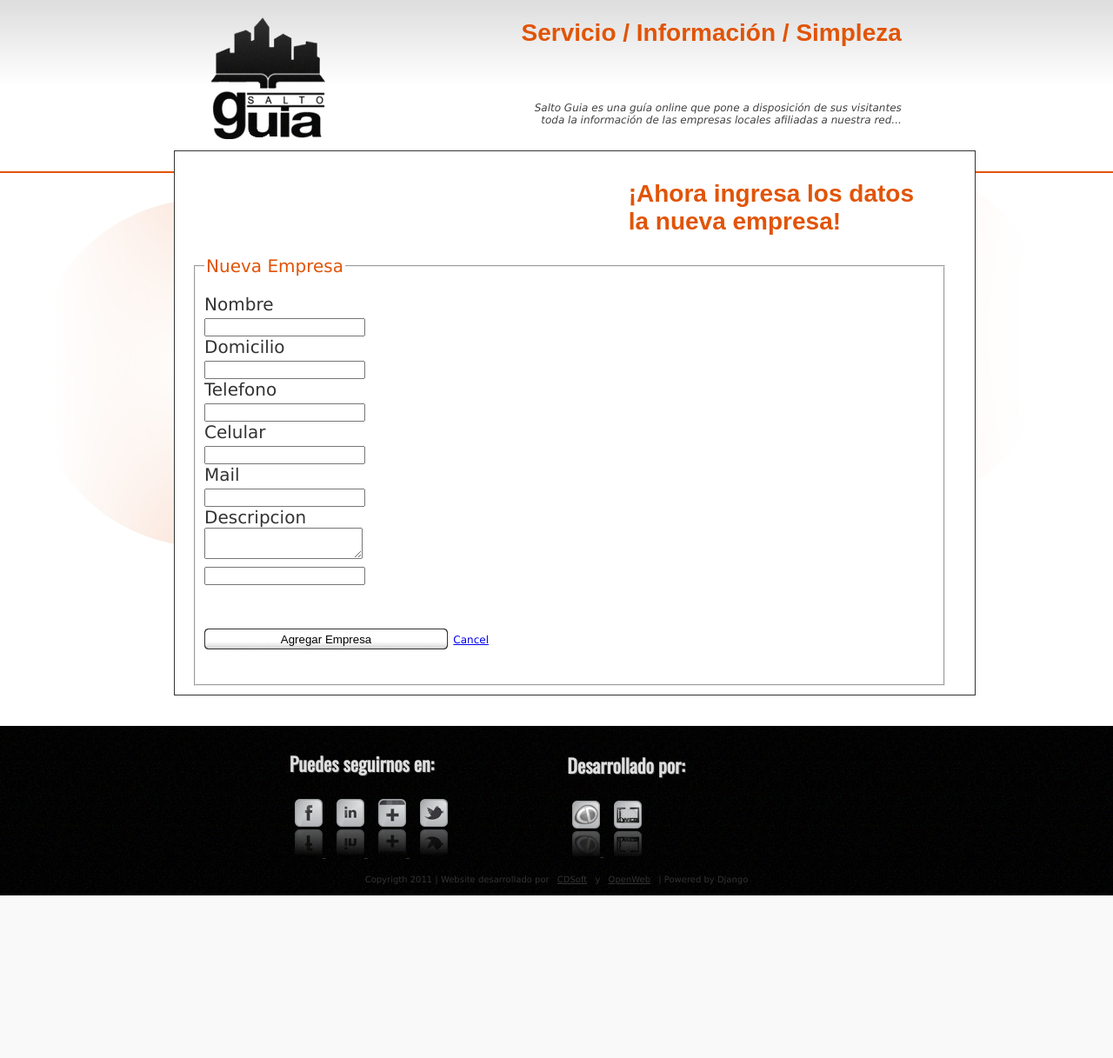
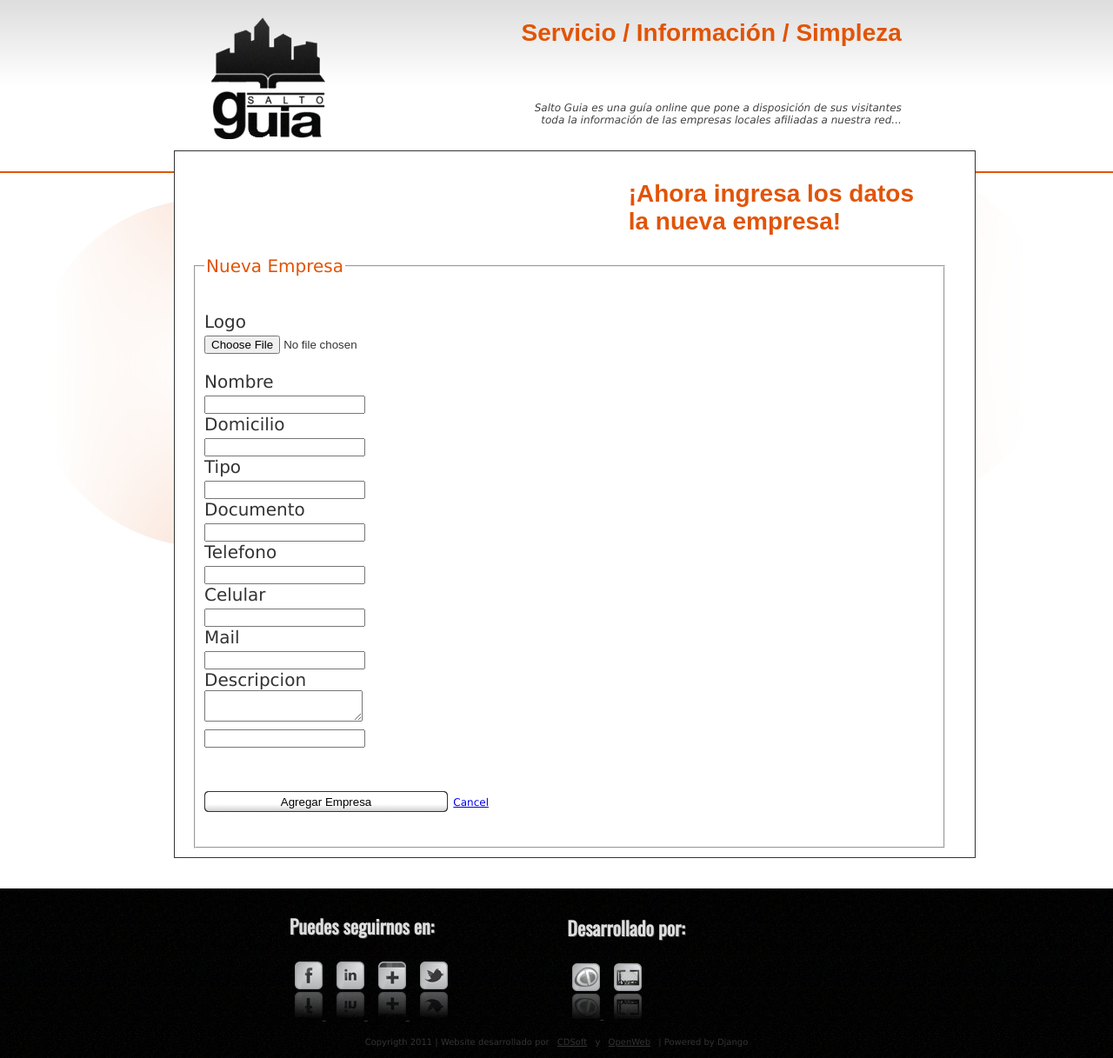
Before and after one commit to cdocarmo/saltoguia, a Django app: template apps/empresa/templates/empresa/ingreso-de-empresa.html in a window 1280 px wide. Shown: the part 43-1260 px from the top of the page at 87% size. Before the commit the page ends 1073 px from the top, so only its background shows below. Run offline with Django 3.2, Linux system fonts and the light colour scheme; the template is opened without the code that fills it: most values are stand-ins (such as "Sample title", 1, 10 or a date in 2020); form fields are guessed from the names that the template uses; some libraries are stand-ins or nearby versions; some web fonts are replaced.

Commit message:
Algunos ajustes en el Modelo, ingreso de mas datos en la empresa

```diff
--- a/apps/empresa/templates/empresa/ingreso-de-empresa.html
+++ b/apps/empresa/templates/empresa/ingreso-de-empresa.html
@@ -17,9 +17,19 @@
 
 <h2 id="form-description">¡Ahora ingresa los datos <br /> la nueva empresa!</h2>
 
-<form class="forms" method="post" id="form_company_singup">
+<form class="forms" method="post" id="form_company_singup" enctype="multipart/form-data">
 	<fieldset id="company_data">
 		<legend>Nueva Empresa</legend>
+
+		<p class="upload-avatar">
+			{{ form.logo.label_tag }}<br/>
+
+			{{ form.logo }}{% if logo.field.required %} <span title="{% trans "This field is required" %}">*</span>{% endif %}<br />
+			<span>{{ form.logo.help_text }}</span>
+			{% if form.logo.errors %}
+				<span class="error_msg">{{ form.logo.errors|join:"; " }}</span>
+		    {% endif %}
+		  </p>
 
 		{{ form.nombre.label_tag }}<br />
 		{{ form.nombre }}<br />
@@ -30,6 +40,17 @@
 		{{ form.domicilio }}<br />
 		<span>{{ form.domicilio.help_text }}</span>
 		{% if form.domicilio.errors %}<span class="error_msg">{{ form.domicilio.errors|join:"; " }}</span>{% endif %}
+
+		{{ form.tipo.label_tag }}<br />
+		{{ form.tipo }}<br />
+		<span>{{ form.tipo.help_text }}</span>
+		{% if form.tipo.errors %}<span class="error_msg">{{ form.tipo.errors|join:"; " }}</span>{% endif %}
+
+		{{ form.documento.label_tag }}<br />
+		{{ form.documento }}<br />
+		<span>{{ form.documento.help_text }}</span>
+		{% if form.documento.errors %}<span class="error_msg">{{ form.documento.errors|join:"; " }}</span>{% endif %}
+
 
 		{{ form.telefono.label_tag }}<br />
 		{{ form.telefono }}<br />
--- a/apps/empresa/views.py
+++ b/apps/empresa/views.py
@@ -25,12 +25,11 @@ def crear_empresa(request, step=1):
     #return HttpResponse(str(step))
     if request.method == "POST":
         if step == '1':
-            form_Empresa = EmpresaForm(request.POST)
-
+            form_Empresa = EmpresaForm(request.POST, request.FILES)
             if form_Empresa.is_valid():
-                #return HttpResponse(str(step))
                 empresa = form_Empresa.save(commit=False)
                 empresa.user = request.user
+
                 empresa.save()
                 form = Empresa_ServicioForm(initial={'empresa_id': empresa.id})
                 return render_to_response('empresa/ingreso-de-empresa-servicio.html',
```
Also changed, not shown: apps/empresa/forms.py (+10 -2 lines), apps/empresa/models.py (+8 -6 lines), apps/empresa/templates/empresa/ver_empresa.html (+7 -2 lines), project/media/images/logos/logos.txt (added).
